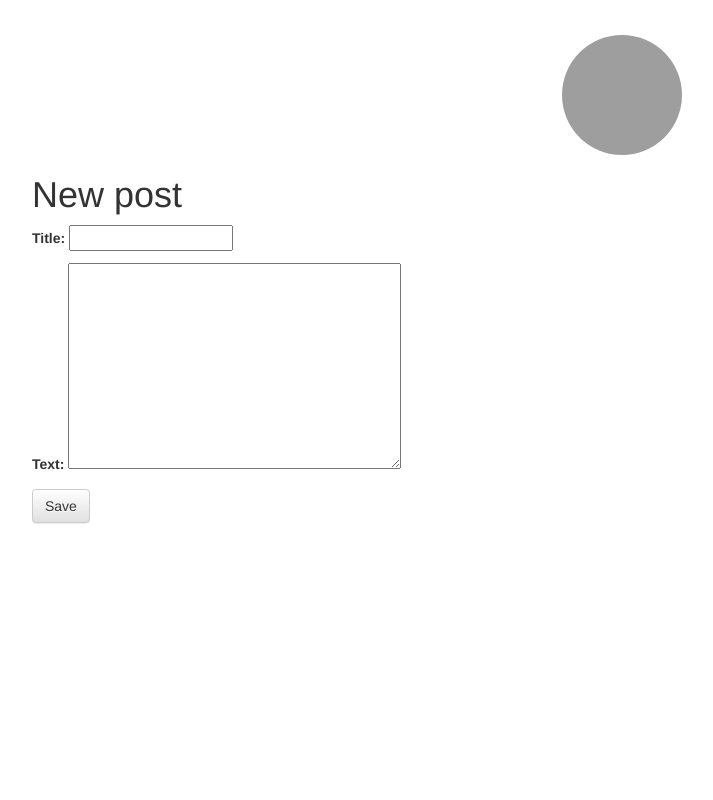
After one commit to wuchangfeng/vino-easy-django, a Django app: page /post/new/ in a window 1280 px wide. The commit adds this page. Shown: the whole page, without its empty margins (18-731 px from the left). Run offline with Django 3.2, Linux system fonts and the light colour scheme; the visitor is signed in with stand-in values (Sample User, id 1); some libraries are stand-ins or nearby versions; grey boxes are pictures that could not be loaded.

Commit message:
finish the basic blog

```diff
--- /dev/null
+++ b/blog/forms.py
@@ -0,0 +1,9 @@
+from django import forms
+
+from .models import Post
+
+class PostForm(forms.ModelForm):
+
+    class Meta:
+        model = Post
+        fields = ('title', 'text',)
--- a/blog/static/css/blog.css
+++ b/blog/static/css/blog.css
@@ -1,63 +1,55 @@
- h1 a {
-        color: #FCA205;
-        font-family: 'Lobster';
+.h1 a {
+        margin: 0 auto;
+        text-align:center;
+        color: #828282;
     }
 
   h2 a {
 
-         font-family: 'Lobster';
      }
 
  body {
+        font-family: "Helvetica", "Arial", "Hiragino Sans GB", "Microsoft YaHei", "WenQuanYi Micro Hei", "sans-serif";
+        padding: 20px;
+        margin: 0;
+        font-weight: 400;
+        -webkit-font-smoothing: antialiased;
+        -webkit-text-size-adjust: 100%;
+        @media (min-width: 992px) {
+             padding: 35px 50px;
+        }
+    }
 
+ .avatar_div {
+     display: block;
+     height: 120px;
+     width: 120px;
+     margin: 0 auto;
      text-align:center;
  }
-
-
- .page-header {
-        background-color: #ff9400;
-        margin-top: 0;
-        padding: 20px 20px 20px 40px;
-    }
-
-    .page-header h1, .page-header h1 a, .page-header h1 a:visited, .page-header h1 a:active {
-        color: #ffffff;
-        font-size: 36pt;
-        text-decoration: none;
-    }
-
-    .content {
-        margin-left: 40px;
-    }
-
-    h1, h2, h3, h4 {
-        font-family: 'Lobster', cursive;
+ .avatar {
+        height: 120px;
+        width: 120px;
+        -moz-border-radius: 50%;
+        -webkit-border-radius: 50%;
+        border-radius: 50%;
  }
 
  .date {
-        float: right;
+         float: bottom;
          color: #828282;
      }
-
-    .save {
-        float: right;
+ .post {
+         font-size: 1em;
+         line-height: 1.68;
+         width: 60%;
+         letter-spacing: 0.03em;
+         color: #535353;
+         font-family: "Arial", "Microsoft YaHei", "黑体", "宋体", sans-serif;
+         font-weight: 400;
+         -webkit-font-smoothing: antialiased;
+         margin-bottom: 70px;
+         margin-top: 20px;
+         text-align:center;
+         margin:0px auto;
      }
-
-    .post-form textarea, .post-form input {
-        width: 100%;
-    }
-
-    .top-menu, .top-menu:hover, .top-menu:visited {
-        color: #ffffff;
-        float: right;
-        font-size: 26pt;
-        margin-right: 20px;
-    }
-
-    .post {
-        margin-bottom: 70px;
-    }
-
-    .post h1 a, .post h1 a:visited {
-        color: #000000;
-    }
--- /dev/null
+++ b/blog/templates/blog/base.html
@@ -0,0 +1,33 @@
+{% load staticfiles %}
+<html>
+<head>
+    <title>Django Blog</title>
+    <link rel="stylesheet" href="//maxcdn.bootstrapcdn.com/bootstrap/3.2.0/css/bootstrap.min.css">
+    <link rel="stylesheet" href="//maxcdn.bootstrapcdn.com/bootstrap/3.2.0/css/bootstrap-theme.min.css">
+    <link href='//fonts.googleapis.com/css?family=Lobster&subset=latin,latin-ext' rel='stylesheet' type='text/css'>
+    <link rel="stylesheet" href="{% static 'css/blog.css' %}">
+</head>
+<body>
+<!--
+<div class="page-header">
+    {% if user.is_authenticated %}
+    <a href="{% url 'post_new' %}" class="top-menu"><span class="glyphicon glyphicon-plus"></span></a>
+    {% endif %}
+    <h1><a href="/">Django Blog</a></h1>
+</div>
+-->
+<div class="avatar_div">
+    <!--<a href="http://wu.github.io/me.html">-->
+        <img src="http://ww3.sinaimg.cn/large/b10d1ea5jw1f95jk0irbmj20dw0dwq3h.jpg" class="avatar"/>
+    </a>
+</div>
+<div >
+    <div>
+        <div>
+            {% block content %}
+            {% endblock %}
+        </div>
+    </div>
+</div>
+</body>
+</html>
--- /dev/null
+++ b/blog/templates/blog/post_edit.html
@@ -0,0 +1,9 @@
+{% extends 'blog/base.html' %}
+
+{% block content %}
+<h1>New post</h1>
+<form method="POST" class="post-form">{% csrf_token %}
+    {{ form.as_p }}
+    <button type="submit" class="save btn btn-default">Save</button>
+</form>
+{% endblock %}
--- a/blog/urls.py
+++ b/blog/urls.py
@@ -3,4 +3,7 @@ from . import views
 
 urlpatterns = [
     url(r'^$', views.post_list, name='post_list'),
+    url(r'^post/(?P<pk>[0-9]+)/$', views.post_detail, name='post_detail'),
+    url(r'^post/new/$', views.post_new, name='post_new'),
+    url(r'^post/(?P<pk>[0-9]+)/edit/$', views.post_edit, name='post_edit'),
 ]
--- a/blog/views.py
+++ b/blog/views.py
@@ -1,7 +1,41 @@
 from django.shortcuts import render
 from django.utils import timezone
 from .models import Post
+from django.shortcuts import render, get_object_or_404
+from .forms import PostForm
+from django.shortcuts import redirect
 
 def post_list(request):
     posts = Post.objects.filter(published_date__lte=timezone.now()).order_by('published_date')
     return render(request, 'blog/post_list.html', {'posts': posts})
+
+def post_detail(request, pk):
+    post = get_object_or_404(Post, pk=pk)
+    return render(request, 'blog/post_detail.html', {'post': post})
+
+def post_new(request):
+    if request.method == "POST":
+        form = PostForm(request.POST)
+        if form.is_valid():
+            post = form.save(commit=False)
+            post.author = request.user
+            post.published_date = timezone.now()
+            post.save()
+            return redirect('blog.views.post_detail', pk=post.pk)
+    else:
+        form = PostForm()
+    return render(request, 'blog/post_edit.html', {'form': form})
+
+def post_edit(request, pk):
+    post = get_object_or_404(Post, pk=pk)
+    if request.method == "POST":
+        form = PostForm(request.POST, instance=post)
+        if form.is_valid():
+            post = form.save(commit=False)
+            post.author = request.user
+            post.published_date = timezone.now()
+            post.save()
+            return redirect('blog.views.post_detail', pk=post.pk)
+    else:
+        form = PostForm(instance=post)
+    return render(request, 'blog/post_edit.html', {'form': form})
--- a/mysite/urls.py
+++ b/mysite/urls.py
@@ -2,6 +2,9 @@ from django.conf.urls import include, url
 from django.contrib import admin
 
 urlpatterns = [
+    # 默认管理员的 admin
     url(r'^admin/', include(admin.site.urls)),
+    # ，Django 会把访问 'http://127.0.0.1:8000/' 的请求
+    # 转到 blog.urls，并看看那里面有没有进一步的指示。
     url(r'', include('blog.urls')),
 ]
```
Also changed, not shown: blog/templates/blog/post_detail.html (added, +14 -0 lines), blog/templates/blog/post_list.html (+14 -17 lines), README.md. Lines whose indentation alone changed are shown as unchanged.
